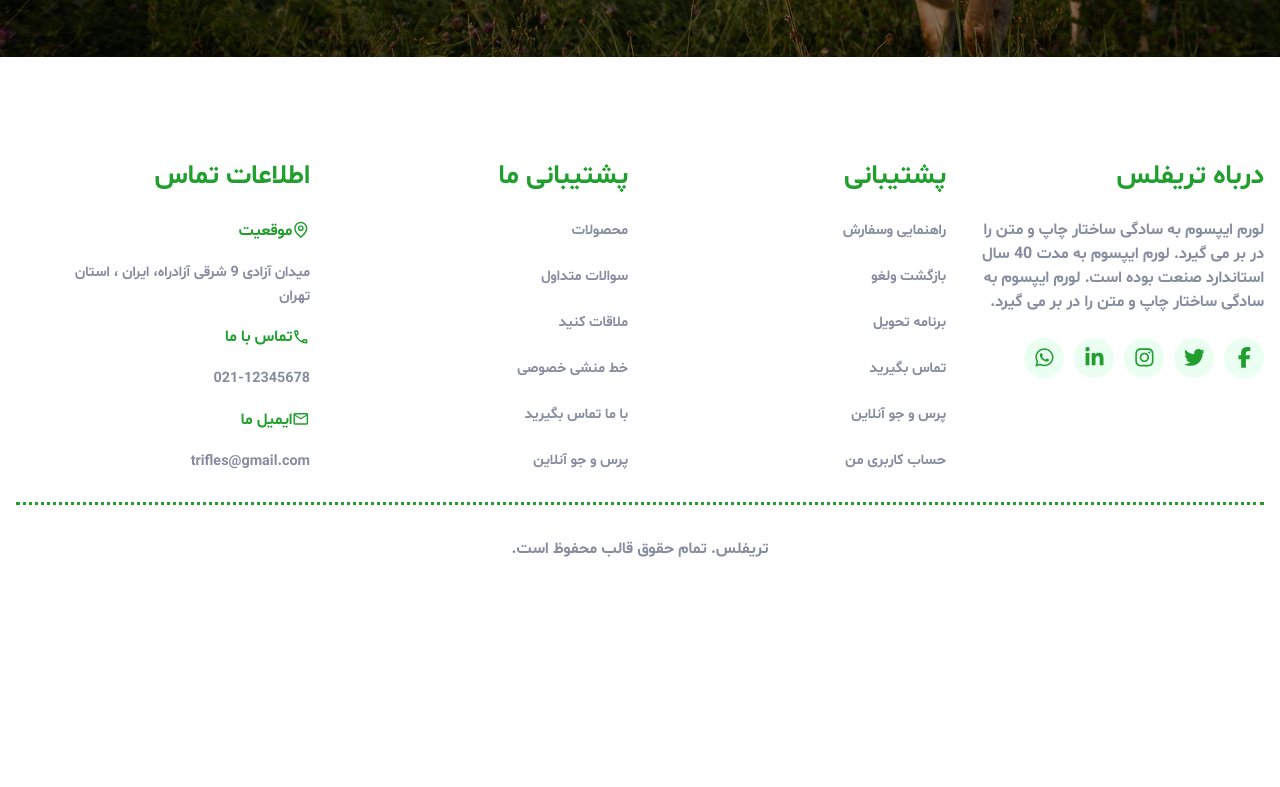
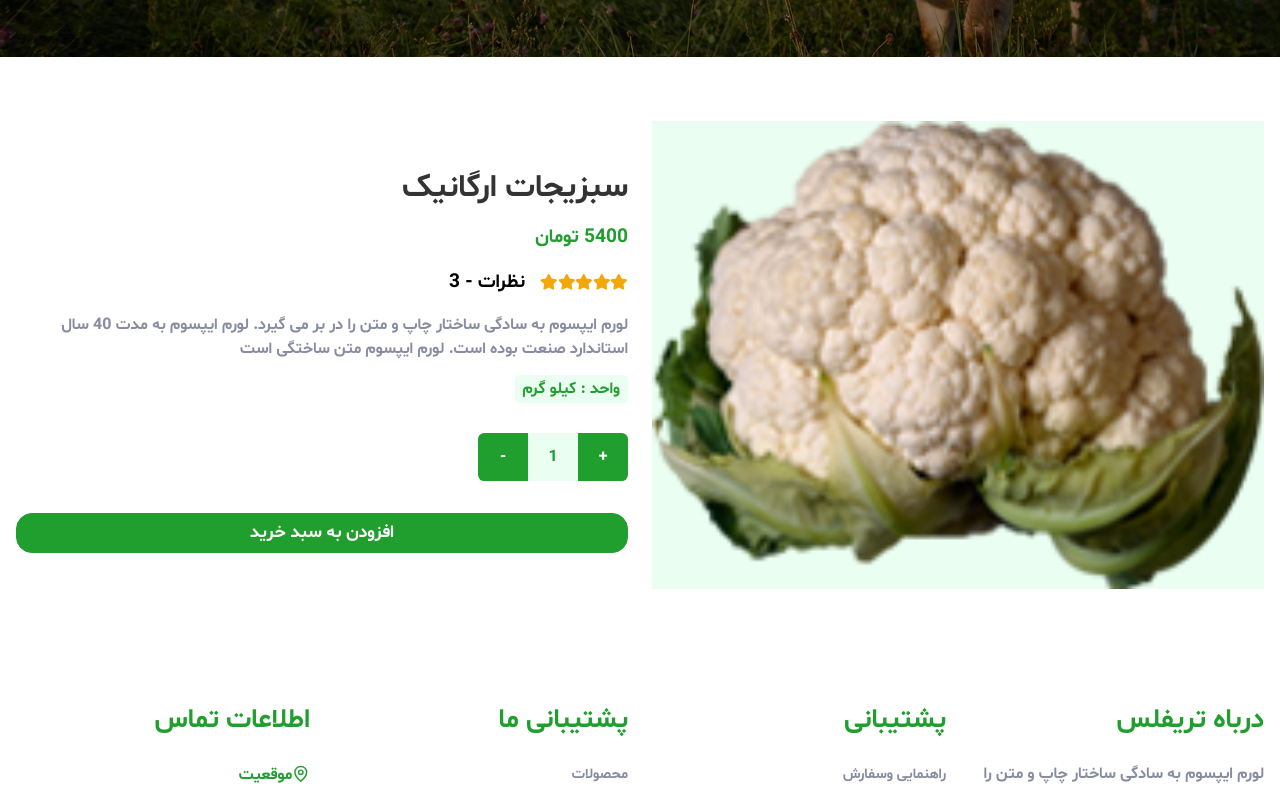
Before and after one commit to mohammadmehdidalvandii/TRIFLES-SHOP, a Next.js app: page /Shop/1 in a window 1280 px wide. Shown: the part 500-1287 px from the top of the page. Before the commit the page ends 1141 px from the top, so only its background shows below. Built offline with nearby package versions, Linux system fonts and the light colour scheme.

Commit message:
create section details fot productDetails-page

```diff
--- a/src/app/Shop/[id]/page.js
+++ b/src/app/Shop/[id]/page.js
@@ -1,4 +1,5 @@
 import PageHeader from '@/components/module/PageHeader/PageHeader';
+import Details from '@/components/template/shop/Details/Details';
 import React from 'react';;
 
 function ProductDetails() {
@@ -7,6 +8,7 @@ function ProductDetails() {
     <PageHeader
       title='جزئیات محصول'
     />
+    <Details/>
    </>
   )
 }
--- /dev/null
+++ b/src/components/template/shop/Details/Details.js
@@ -0,0 +1,56 @@
+import React from 'react';
+import style from './Details.module.css';
+import { FaStar } from "react-icons/fa";
+
+
+function Details() {
+  return (
+    <section className={style.details}>
+        <div className="containers">
+            <div className="row">
+                <div className="col-lg-6 col-md-6 col-sm-12">
+                    <img src="/images/p-1.png" alt="product-image" className={style.details_image} />
+                </div>
+                <div className="col-lg-6 col-md-6 col-sm-12">
+                    <div className={style.Details_content}>
+                        <h4 className={style.Details_content_name}>سبزیجات ارگانیک</h4>
+                        <span className={style.Details_content_price}>5400 تومان</span>
+                        <div className={style.Details_content_score_cm}>
+                            <div className={style.Details_content_score}>
+                                <span className={style.Details_content_score_icon}>
+                                    <FaStar/>
+                                </span>
+                                <span className={style.Details_content_score_icon}>
+                                    <FaStar/>
+                                </span>
+                                <span className={style.Details_content_score_icon}>
+                                    <FaStar/>
+                                </span>
+                                <span className={style.Details_content_score_icon}>
+                                    <FaStar/>
+                                </span>
+                                <span className={style.Details_content_score_icon}>
+                                    <FaStar/>
+                                </span>
+                            </div>
+                            <button className={style.Details_content_cm}>
+                                نظرات - 3
+                            </button>
+                        </div>
+                        <p className={style.Details_content_desc}>لورم ایپسوم به سادگی ساختار چاپ و متن را در بر می گیرد. لورم ایپسوم به مدت 40 سال استاندارد صنعت بوده است. لورم ایپسوم متن ساختگی است</p>
+                        <span className={style.Details_content_unit}>واحد : کیلو گرم</span>
+                        <div className={style.Details_content_count}>
+                            <button className={style.Details_content_count_btn}>+</button>
+                                <span className={style.Details_content_count_number}>1</span>
+                            <button className={style.Details_content_count_btn}>-</button>
+                        </div>
+                        <button className={`${style.Details_content_addBasket} ${"button_black"}`}>افزودن به سبد خرید</button>
+                    </div>
+                </div>
+            </div>
+        </div>
+    </section>
+  )
+}
+
+export default Details
--- /dev/null
+++ b/src/components/template/shop/Details/Details.module.css
@@ -0,0 +1,99 @@
+.details{
+    display: block;
+    width: 100%;
+    margin-bottom: 4rem;
+}
+.details_image{
+    width: 100%;
+    object-fit: cover;
+    background-color: var(--greenColor1);
+}
+.Details_content{
+    display: block;
+    margin: 3rem 0;
+}
+.Details_content_name{
+    display: block;
+    font-family: shabnam_bold;
+    font-size: 2rem;
+    color: var(--blackColor);
+}
+.Details_content_price{
+    display: block;
+    margin: 1rem 0;
+    font-size: 1.2rem;
+    color: var(--greenColor2);
+}
+.Details_content_score_cm{
+    display: flex;
+    align-items: center;
+    gap: 15px;
+}
+.Details_content_score{
+    display: flex;
+    align-items: center;
+}
+.Details_content_score_icon{
+    font-size: 1.1rem;
+    color: var(--yellowColor);
+}
+.Details_content_cm{
+    outline: none;
+    border: none;
+    background-color: unset;
+    font-size: 1.2rem;
+    transition: all 0.4s ease-out;
+}
+.Details_content_cm:hover{
+    color: var(--greenColor2);
+}
+.Details_content_desc{
+    display: block;
+    margin-block: 1rem ;
+    font-size: 1rem;
+    color: var(--textColor);
+}
+.Details_content_unit{
+    font-size: 1rem;
+    font-weight: 700;
+    background-color: var(--greenColor1);
+    padding: 0.2rem 0.5rem;
+    border-radius: 0.3rem;
+    color: var(--greenColor2);
+}
+.Details_content_count{
+    display: flex;
+    align-items: center;
+    width: 150px;
+    height: 3rem;
+    background-color: var(--greenColor1);
+    margin-top: 2rem;
+    overflow: hidden;
+    border-radius: 0.4rem;
+
+}
+.Details_content_count_btn{
+    width: 50px;
+    height: 3rem;
+    outline: none;
+    border: none;
+    color: var(--whiteColor);
+    background-color: var(--greenColor2);
+    transition: all 0.4s ease-out;
+}
+.Details_content_count_btn:hover{
+    background-color: var(--blackColor)
+}
+.Details_content_count_number{
+    width: 50px;
+    text-align: center;
+    color: var(--greenColor2);
+}
+
+.Details_content_addBasket{
+    display: flex;
+    align-items: center;
+    justify-content: center;
+    width: 100%;
+    margin-top: 2rem;
+}
```
